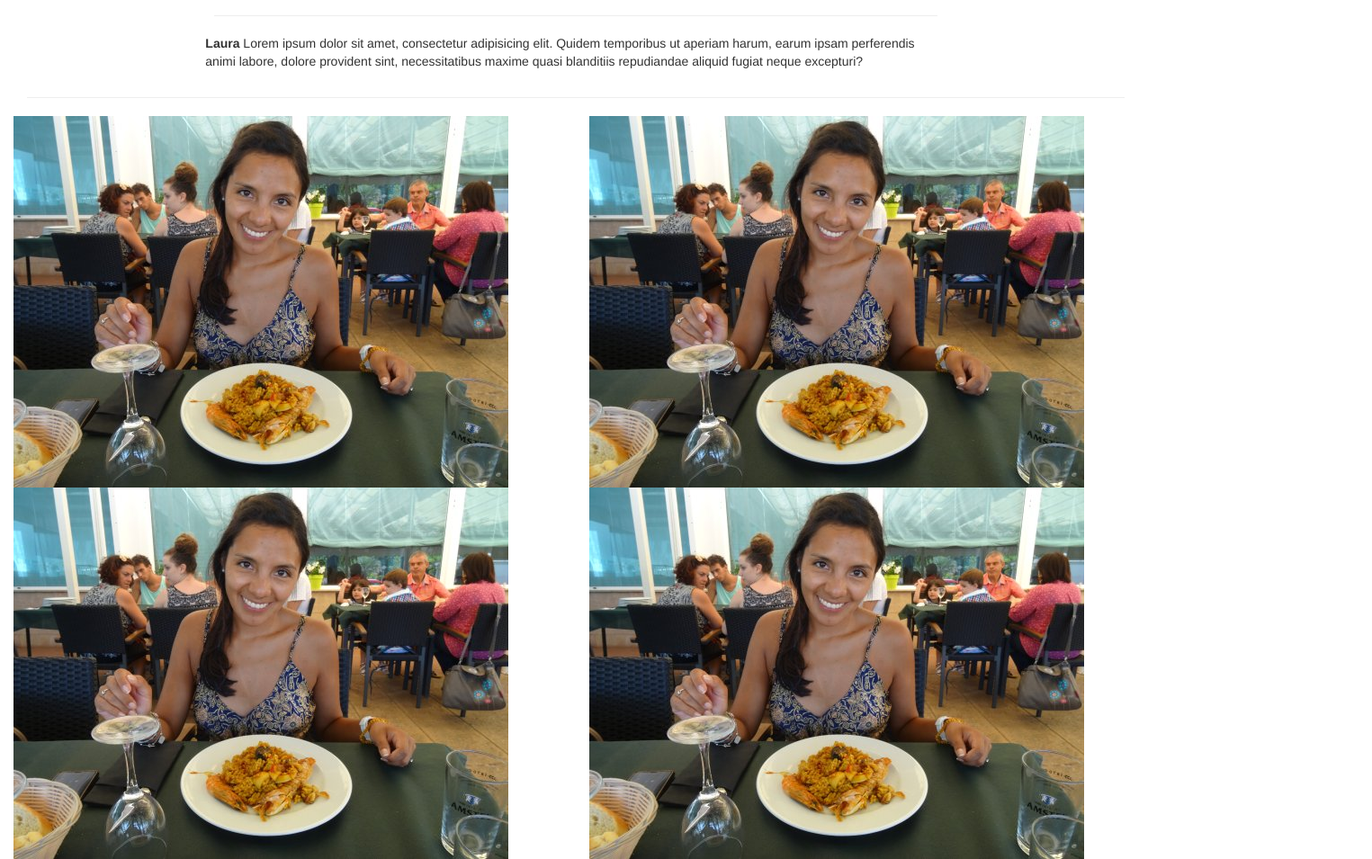
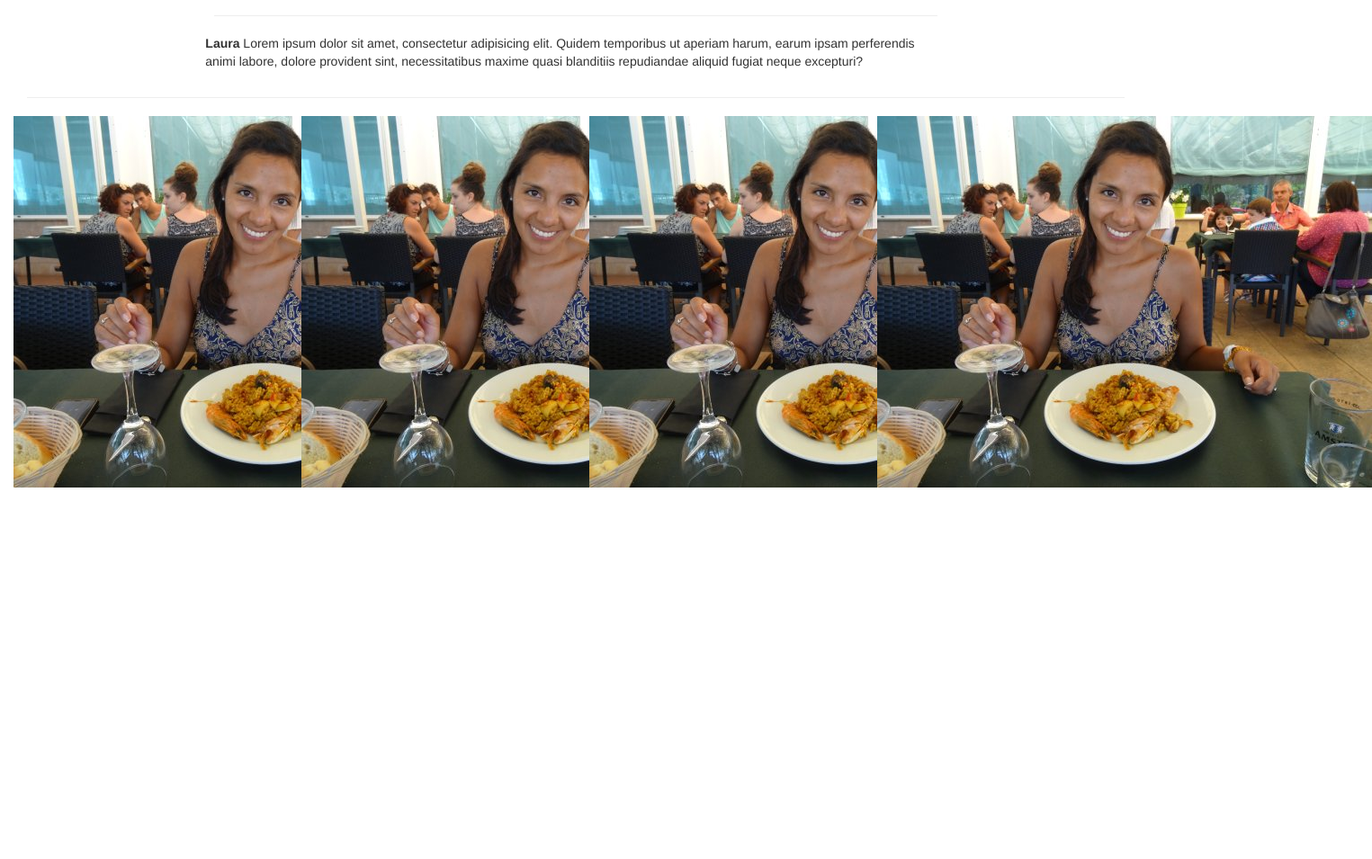
Before and after one commit to PaolaFU/red-social-restaurantes, a plain HTML site: page views/perfil.html in a window 1280 px wide. Shown: the part 341-1296 px from the top of the page at 90% size, 1525 px wide, since content can reach past the window. After the commit the page ends 883 px from the top, so only its background shows below. Drawn offline with Linux system fonts and the light colour scheme; a script that the page names is missing.

Commit message:
Modificando splash, agregando imagenes necesarias para perfil.html

```diff
--- a/css/main.css
+++ b/css/main.css
@@ -13,7 +13,7 @@
   }
 
   .background {
-    background: radial-gradient(rgb(248, 248, 248), rgb(176, 247, 130), rgb(103, 245, 103));
+    background: radial-gradient(rgb(248, 248, 248), rgb(149, 245, 85), rgb(64, 240, 64));
   }
 
   .flex-body {
@@ -27,9 +27,10 @@
 }
   /*-------------------Styles login------------*/
 .containers-form{
-  background-color : #D3FAB8;
+  background-color : rgb(113, 241, 113);
   padding: 0.5em;
   margin-top: 3%;
+
 
 }
 
--- a/views/perfil.html
+++ b/views/perfil.html
@@ -8,14 +8,16 @@
 	<link rel="stylesheet" href="../vendors/bootstrap/css/bootstrap.min.css">
 	<!-- tab icon -->
 	<link rel="shortcut icon" href="../assets/img/logo.png" type="image/x-icon">
-	<!--font-->
-	<link href="https://fonts.googleapis.com/css?family=Raleway" rel="stylesheet">
+	 <!--font-->
+   <link href="https://fonts.googleapis.com/css?family=Roboto" rel="stylesheet">
+   <link href="https://maxcdn.bootstrapcdn.com/font-awesome/4.7.0/css/font-awesome.min.css" rel="stylesheet" integrity="sha384-wvfXpqpZZVQGK6TAh5PVlGOfQNHSoD2xbE+QkPxCAFlNEevoEH3Sl0sibVcOQVnN" crossorigin="anonymous">
 	<!--Css-->
 	<link rel="stylesheet" href="../css/main.css">
 	<title>Misky Perú</title>
 </head>
 <!-- Login -->
 <body>
+
         <div class="perfilcontainer">
                 <section id="profile">
                   <div class="container-fluid profile">
@@ -54,16 +56,16 @@
                       </div>
                       <!-- inicio fotos publicadas -->
                       <div class="row publication">
-                        <div class="col-xs-6">
+                        <div class="col-xs-3">
                           <img src="../assets/img/usuario.jpg" alt="">
                         </div>
-                        <div class="col-xs-6">
+                        <div class="col-xs-3">
                           <img src="../assets/img/usuario.jpg" alt="">
                         </div>
-                        <div class="col-xs-6 bottomImg">
+                        <div class="col-xs-3 bottomImg">
                           <img src="../assets/img/usuario.jpg" alt="">
                         </div>
-                        <div class="col-xs-6 bottomImg">
+                        <div class="col-xs-3 bottomImg">
                           <img src="../assets/img/usuario.jpg" alt="">
                         </div>
                       </div>
```
Also changed, not shown: index.html (+0 -4 lines), views/login.html (+3 -3 lines), assets/img/chillis.png (added), assets/img/costillitas.jpg (added), assets/img/domoSaltado.png (added), assets/img/mi barrunto.jpg (added), assets/img/palanchinke.jpg (added), assets/img/sushi.png (added), assets/img/user1.jpg (added), assets/img/user2.jpg (added), assets/img/user3.jpg (added), assets/img/user4.jpg (added), assets/img/user5.jpg (added), assets/img/user6.jpg (added).
